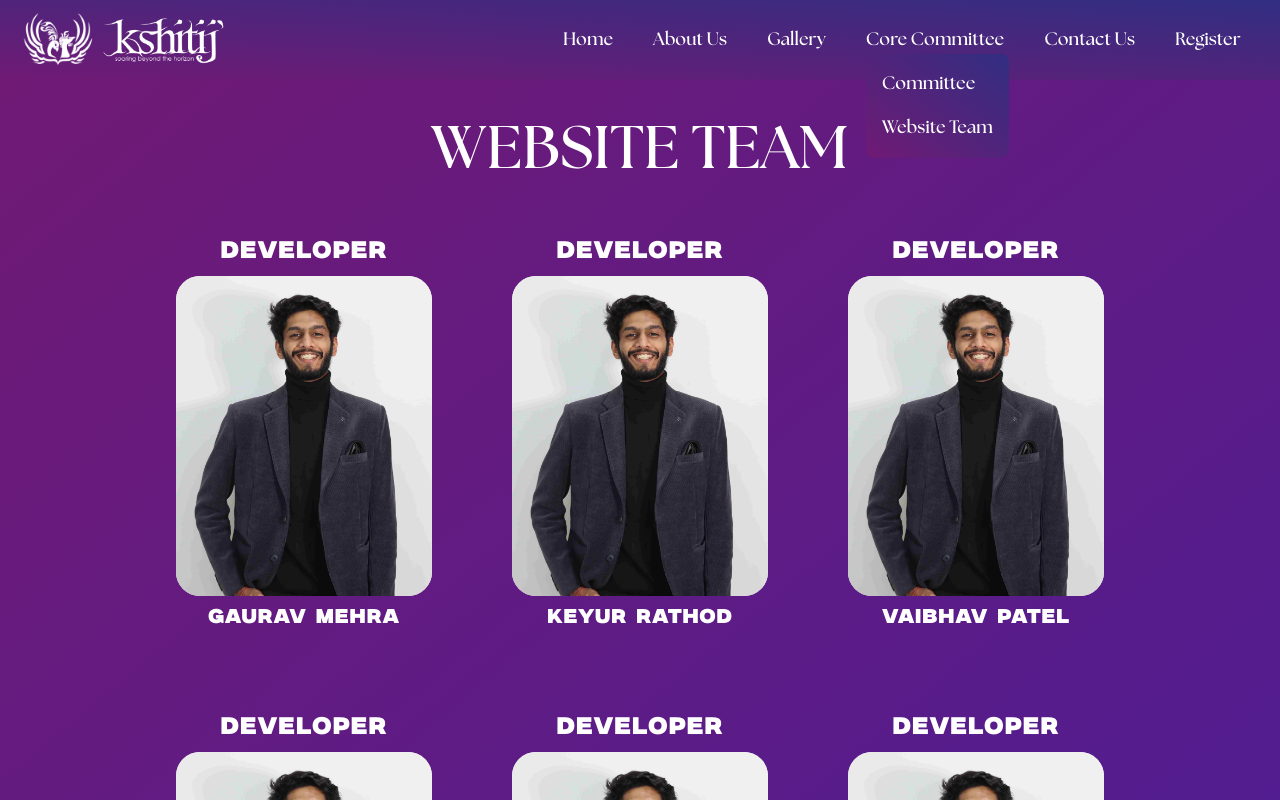
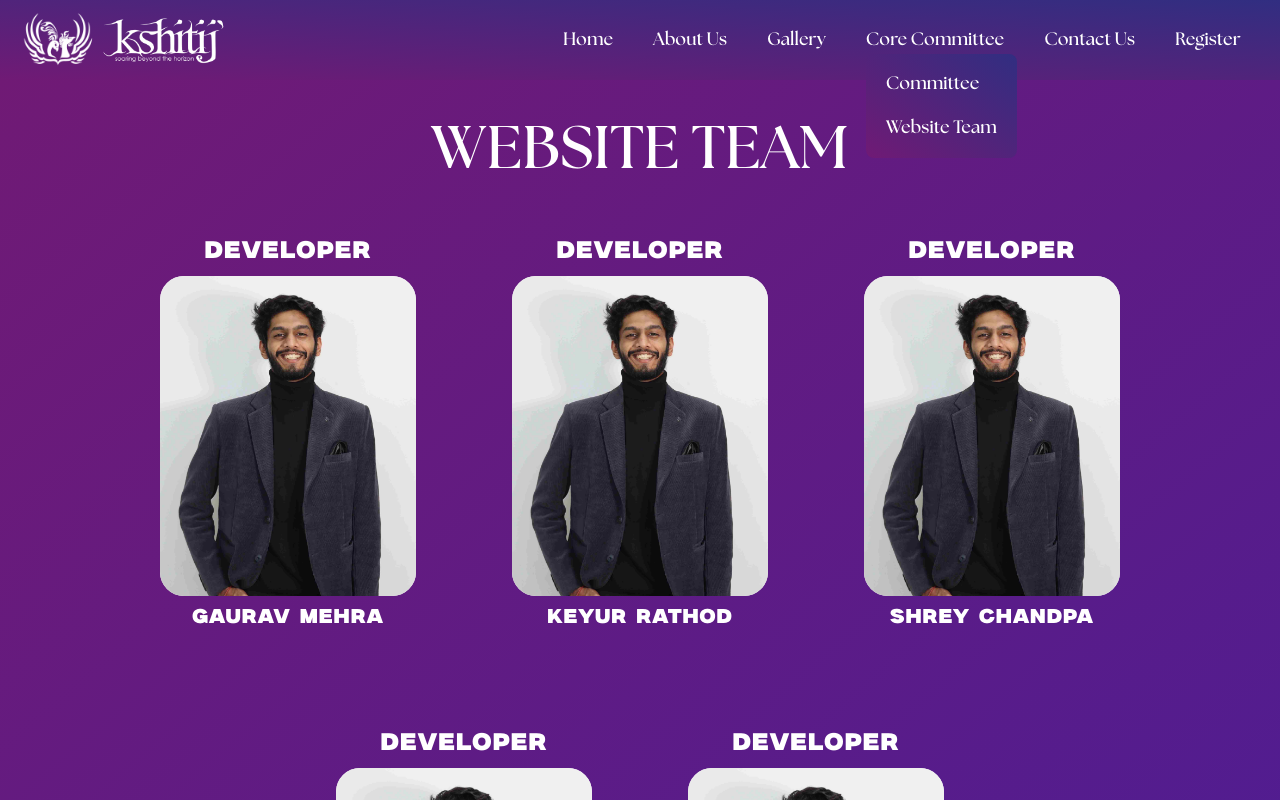
Before and after one commit to Keyurrr14/mithibaikshitij-frontend, a React (Vite) app: page /website-team in a window 1280 px wide. Both pictures are taken after a click on the element "Core Committee". Shown: the top 800 px of the page. Built offline with nearby package versions, Linux system fonts and the light colour scheme; a web font is replaced by a local one.

Commit message:
minor changes

```diff
--- a/src/components/Navbar.jsx
+++ b/src/components/Navbar.jsx
@@ -48,8 +48,8 @@ function Navbar() {
                 <div className="cursor-pointer" onClick={toggleDropdown}>
                   Core Committee
                   <div className={`absolute top-full left-0 bg-gradient-to-tr from-fuchsia-900 to-indigo-900 py-2 rounded-lg ${isDropdownOpen ? 'block' : 'hidden'}`}>
-                    <NavLink to="/core-committee" className="block px-4 py-2 hover:bg-fuchsia-800 whitespace-nowrap">Committee</NavLink>
-                    <NavLink to="/website-team" className="block px-4 py-2 hover:bg-fuchsia-800 whitespace-nowrap">Website Team</NavLink>
+                    <NavLink to="/core-committee" className="block px-5 py-2 hover:bg-fuchsia-800 whitespace-nowrap text-md">Committee</NavLink>
+                    <NavLink to="/website-team" className="block px-5 py-2 hover:bg-fuchsia-800 whitespace-nowrap text-md">Website Team</NavLink>
                   </div>
                 </div>
                 <span className="absolute bottom-0 left-0 w-0 h-0.5 bg-white transition-all duration-300 group-hover:w-full"></span>
--- a/src/pages/WebsiteTeamPage.jsx
+++ b/src/pages/WebsiteTeamPage.jsx
@@ -11,7 +11,7 @@ function WebsiteTeamPage() {
         </h1>
 
 
-        <div className="flex flex-wrap justify-center gap-20 mt-14 w-[95%] mx-auto pb-10">
+        <div className="flex flex-wrap justify-center gap-24 mt-14 w-[80%] mx-auto pb-10">
           <CommitteeMemberCard
             designation="Developer"
             image={DhruvAgarwal}
@@ -25,22 +25,17 @@ function WebsiteTeamPage() {
           <CommitteeMemberCard
             designation="Developer"
             image={DhruvAgarwal}
-            name="Vaibhav Patel"
-          />
-          <CommitteeMemberCard
-            designation="Developer"
-            image={DhruvAgarwal}
-            name="Mayin Kajaria"
-          />
-          <CommitteeMemberCard
-            designation="Developer"
-            image={DhruvAgarwal}
             name="Shrey Chandpa"
           />
           <CommitteeMemberCard
             designation="Developer"
             image={DhruvAgarwal}
             name="Rajat Rane"
+          />
+          <CommitteeMemberCard
+            designation="Developer"
+            image={DhruvAgarwal}
+            name="Mayin Kajaria"
           />
         </div>
       </div>
```
